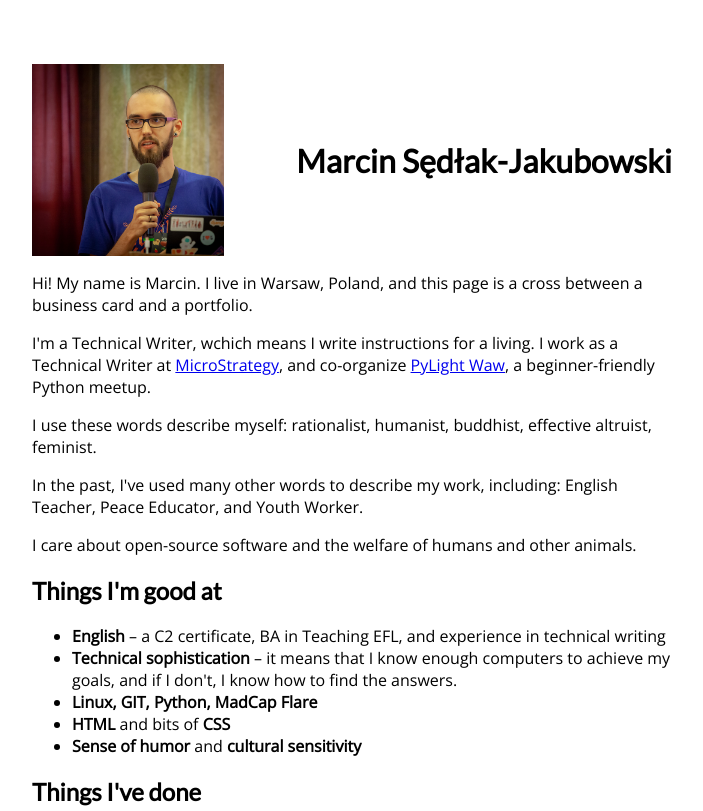
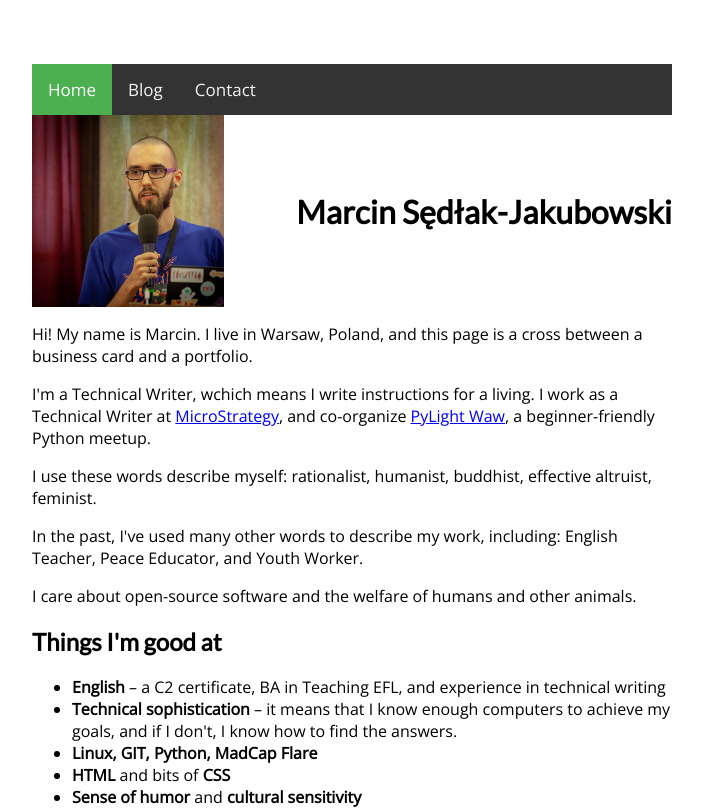
Before and after one commit to fdmarcin/fdmarcin.github.io, a plain HTML site: page index.htm in a window 1280 px wide. Shown: the top 811 px of the page, without its empty margins (288-991 px from the left). Drawn offline with nearby package versions, Linux system fonts and the light colour scheme.

Commit message:
Add top nav

```diff
--- a/index.htm
+++ b/index.htm
@@ -8,6 +8,11 @@
         <link rel='shortcut icon' type='image/x-icon' href='assets/img/favicon.ico' />
     </head>
     <body>
+        <div class="topnav">
+            <a class="active" href="index.htm">Home</a>
+            <a href="blog.htm">Blog</a>
+            <a href="#contact">Contact</a>
+        </div>
         <header class="main-header">
             <img src="assets/img/wtd-face.jpg" class="portrait" alt="Photo by Write the Docs CC BY-NC-SA 2.0">
             <h1>
--- a/style.css
+++ b/style.css
@@ -4,6 +4,34 @@ font-family: 'Lato', sans-serif;*/
 body {
     font-family: 'Open Sans', sans-serif;
     margin: 5% 25%;
+}
+
+/* Add a black background color to the top navigation */
+.topnav {
+  background-color: #333;
+  overflow: hidden;
+}
+
+/* Style the links inside the navigation bar */
+.topnav a {
+  float: left;
+  color: #f2f2f2;
+  text-align: center;
+  padding: 14px 16px;
+  text-decoration: none;
+  font-size: 17px;
+}
+
+/* Change the color of links on hover */
+.topnav a:hover {
+  background-color: #ddd;
+  color: black;
+}
+
+/* Add a color to the active/current link */
+.topnav a.active {
+  background-color: #4CAF50;
+  color: white;
 }
 
 h1,
@@ -25,9 +53,9 @@ a:active {
     color: black;
 }
 
-a:visited {
+/*a:visited {
     color: purple;
-}
+}*/
 
 .desc {
     font-style: italic;
```
